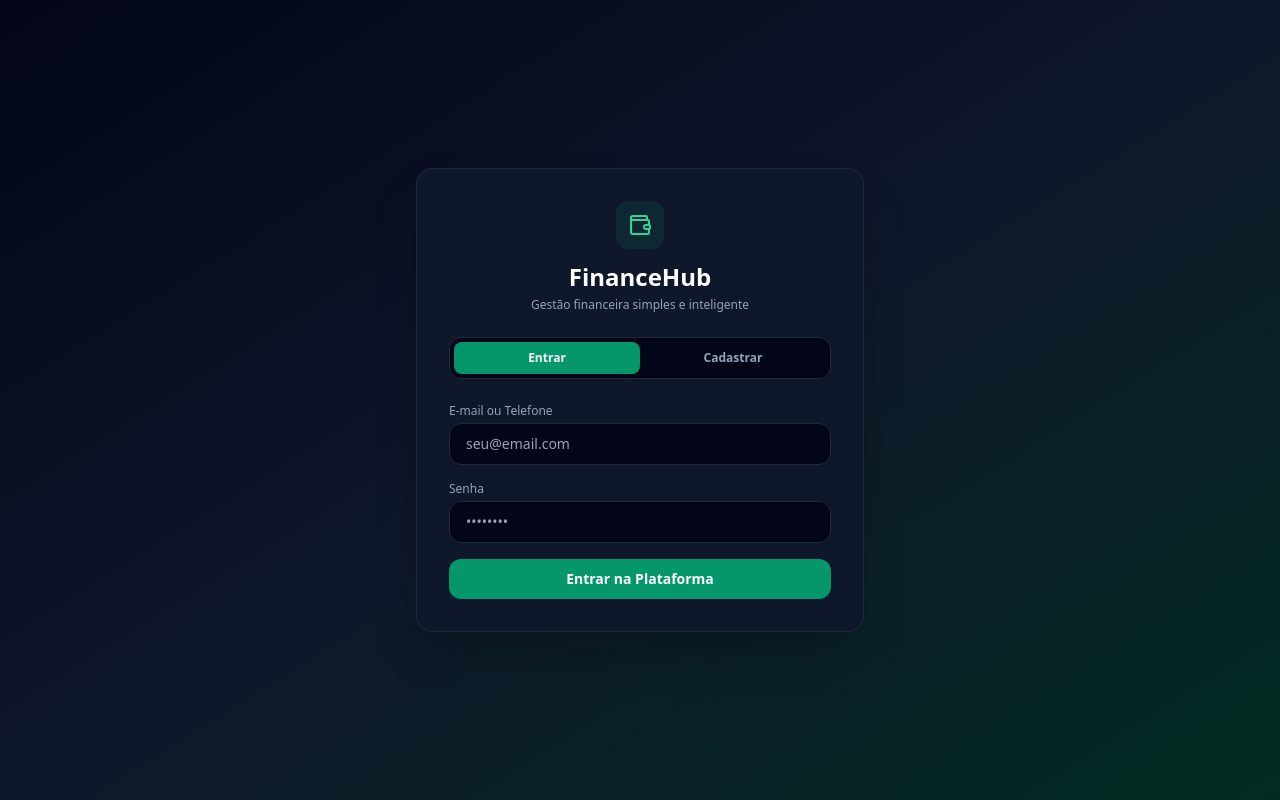
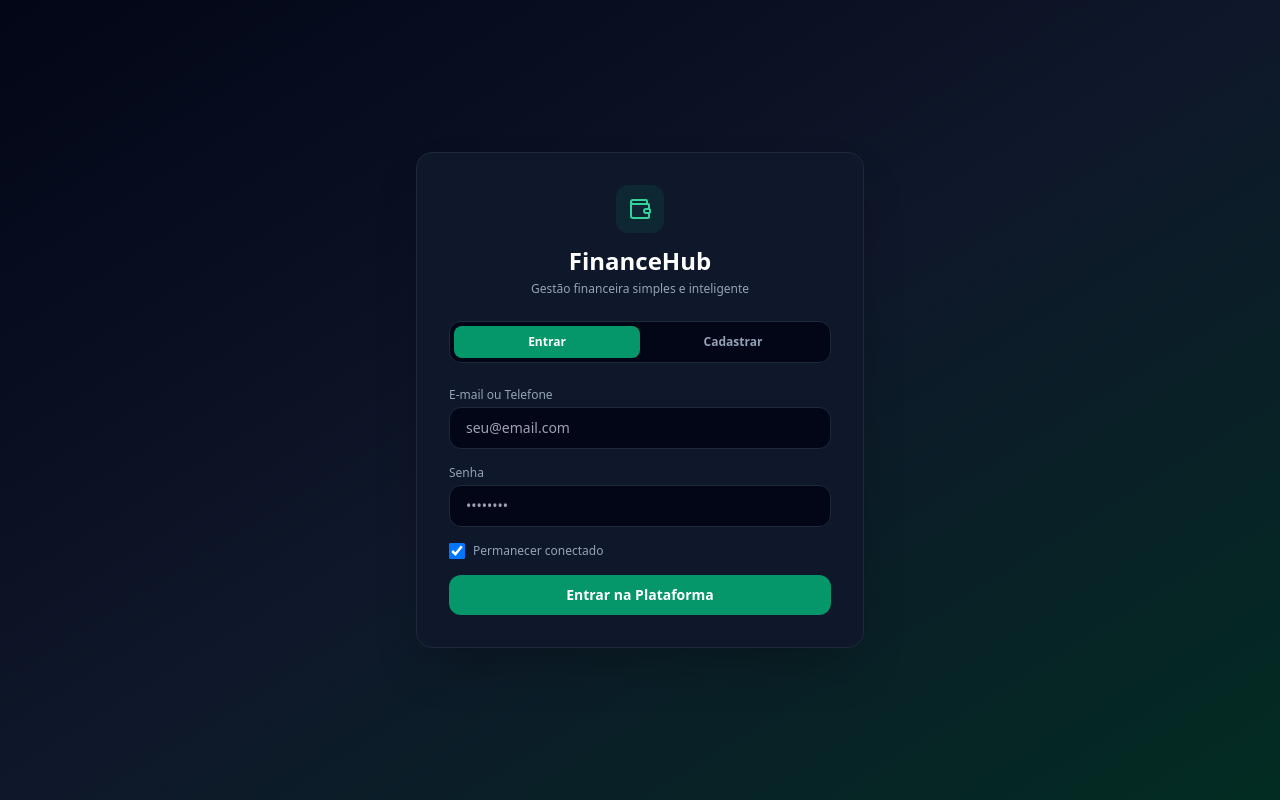
Before and after one commit to kmlima1502-eng/CONTEIRO, a Flask app: page / in a window 1280 px wide. Run offline with Flask 3, Linux system fonts and the light colour scheme; some libraries are stand-ins or nearby versions.

Commit message:
Adiciona checkbox permanecer conectado e atualiza cadastro

```diff
--- a/app/templates/index.html
+++ b/app/templates/index.html
@@ -21,7 +21,6 @@
                 <p class="text-xs text-slate-400 mt-1">Gestão financeira simples e inteligente</p>
             </div>
 
-            <!-- MENSAGEM DE ERRO/SUCESSO -->
             <div id="auth-alert" class="hidden mb-4 p-3 rounded-xl text-xs text-center border font-medium"></div>
 
             <div class="flex bg-slate-950 p-1 rounded-xl mb-6 border border-slate-800">
@@ -38,6 +37,15 @@
                     <label class="block text-xs font-medium text-slate-400 mb-1">Senha</label>
                     <input type="password" id="login-password" required placeholder="••••••••" class="w-full bg-slate-950 border border-slate-800 rounded-xl px-4 py-2.5 text-sm text-slate-200">
                 </div>
+
+                <!-- CHECKBOX PERMANECER CONECTADO -->
+                <div class="flex items-center justify-between">
+                    <label class="flex items-center gap-2 cursor-pointer">
+                        <input type="checkbox" id="login-remember" checked class="w-4 h-4 rounded bg-slate-950 border-slate-800 text-emerald-600 focus:ring-emerald-500">
+                        <span class="text-xs text-slate-400">Permanecer conectado</span>
+                    </label>
+                </div>
+
                 <button type="submit" id="btn-login" class="w-full bg-emerald-600 hover:bg-emerald-500 text-white font-semibold py-2.5 rounded-xl text-sm transition">Entrar na Plataforma</button>
             </form>
 
@@ -65,7 +73,6 @@
 
     <!-- TELA DO PAINEL PRINCIPAL -->
     <div id="dashboard-screen" class="hidden min-h-screen flex flex-col md:flex-row">
-        <!-- SIDEBAR COM TODAS AS ABAS OPERACIONAIS -->
         <aside class="w-full md:w-64 bg-slate-900 border-r border-slate-800 flex-shrink-0">
             <div class="p-6 flex items-center justify-between border-b border-slate-800">
                 <div class="flex items-center gap-3">
@@ -99,7 +106,6 @@
             </div>
         </aside>
 
-        <!-- CONTEÚDO -->
         <main class="flex-1 p-4 md:p-8 space-y-6">
             <header class="flex flex-col sm:flex-row justify-between items-start sm:items-center gap-4 pb-4 border-b border-slate-800">
                 <div>
@@ -209,7 +215,7 @@
                 </div>
                 <div>
                     <label class="block text-slate-400 mb-1">Descrição</label>
-                    <input type="text" id="input-desc" required placeholder="Ex: Fornecedor de internet" class="w-full bg-slate-950 border border-slate-800 rounded-xl p-2.5 text-slate-200">
+                    <input type="text" id="input-desc" required placeholder="Ex: Conta de Luz / Gasolina" class="w-full bg-slate-950 border border-slate-800 rounded-xl p-2.5 text-slate-200">
                 </div>
                 <div class="grid grid-cols-2 gap-2">
                     <div>
@@ -301,7 +307,8 @@
                     headers: { 'Content-Type': 'application/json' },
                     body: JSON.stringify({
                         login: document.getElementById('login-input').value,
-                        senha: document.getElementById('login-password').value
+                        senha: document.getElementById('login-password').value,
+                        remember: document.getElementById('login-remember').checked
                     })
                 });
                 const data = await res.json();
@@ -340,7 +347,6 @@
             document.getElementById('kpi-receber').innerText = `R$ ${data.kpis.a_receber.toFixed(2)}`;
             document.getElementById('kpi-pagar').innerText = `R$ ${data.kpis.a_pagar.toFixed(2)}`;
 
-            // Atualiza DRE
             document.getElementById('dre-receita').innerText = `R$ ${data.kpis.saldo_geral.toFixed(2)}`;
             document.getElementById('dre-despesa').innerText = `R$ ${data.kpis.a_pagar.toFixed(2)}`;
             document.getElementById('dre-resultado').innerText = `R$ ${(data.kpis.saldo_geral - data.kpis.a_pagar).toFixed(2)}`;
```
Also changed, not shown: app/routes/auth.py (+15 -6 lines).
